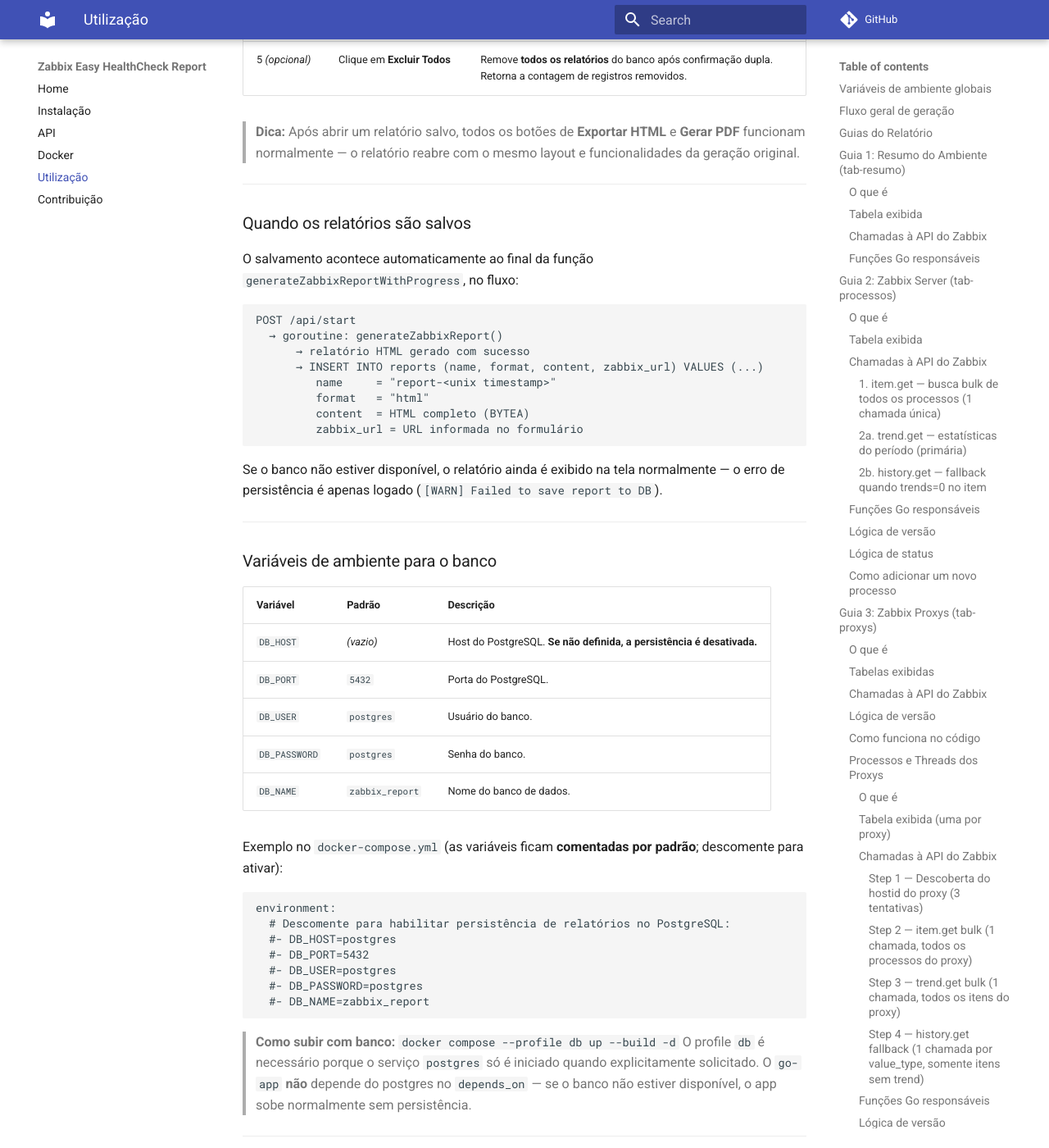
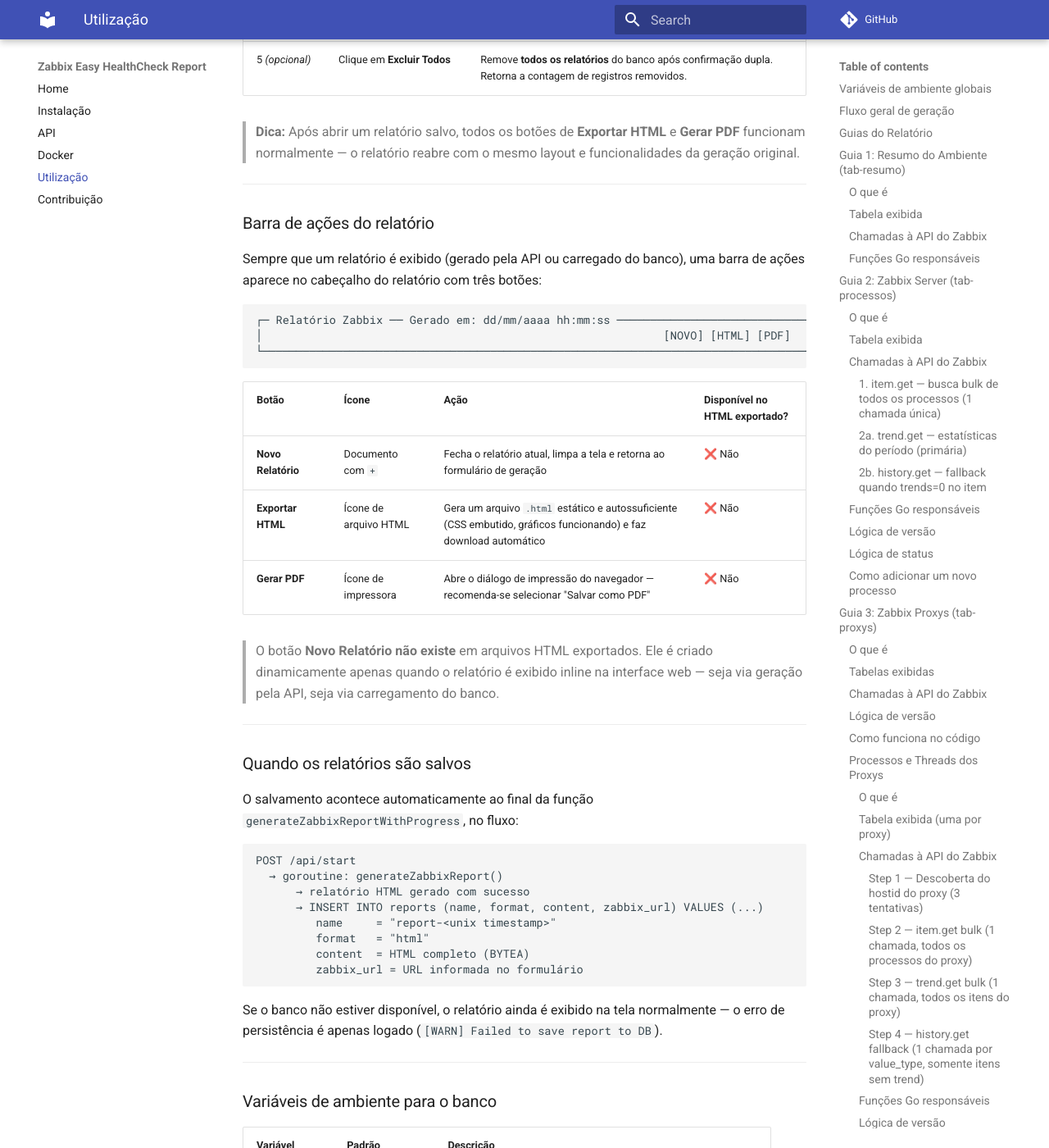
Before and after one commit to bernardolankheet/zabbix-easy, an MkDocs documentation site: the page built from docs/utilizacao.md, in a window 1280 px wide and 1400 px high, scrolled down 26189 px. Shown: the whole window at 82% size. Built offline with MkDocs 1.6.1 and Material for MkDocs 9.7.7, drawn with Linux system fonts in a browser that asks for light colours; comment, search, counter and statistics services are not loaded.

Commit message:
criado botao para gerar novo relatorio

````diff
--- a/docs/utilizacao.md
+++ b/docs/utilizacao.md
@@ -870,6 +870,26 @@
 
 ---
 
+### Barra de ações do relatório
+
+Sempre que um relatório é exibido (gerado pela API ou carregado do banco), uma barra de ações aparece no cabeçalho do relatório com três botões:
+
+```
+┌─ Relatório Zabbix ── Gerado em: dd/mm/aaaa hh:mm:ss ──────────────────────────────────┐
+│                                                            [NOVO] [HTML] [PDF]           │
+└────────────────────────────────────────────────────────────────────────────────────────┘
+```
+
+| Botão | Ícone | Ação | Disponível no HTML exportado? |
+|-------|-------|------|-------------------------------|
+| **Novo Relatório** | Documento com `+` | Fecha o relatório atual, limpa a tela e retorna ao formulário de geração | ❌ Não |
+| **Exportar HTML** | Ícone de arquivo HTML | Gera um arquivo `.html` estático e autossuficiente (CSS embutido, gráficos funcionando) e faz download automático | ❌ Não |
+| **Gerar PDF** | Ícone de impressora | Abre o diálogo de impressão do navegador — recomenda-se selecionar "Salvar como PDF" | ❌ Não |
+
+> O botão **Novo Relatório** **não existe** em arquivos HTML exportados. Ele é criado dinamicamente apenas quando o relatório é exibido inline na interface web — seja via geração pela API, seja via carregamento do banco.
+
+---
+
 ### Quando os relatórios são salvos
 
 O salvamento acontece automaticamente ao final da função `generateZabbixReportWithProgress`, no fluxo:
````
Also changed, not shown: web/static/script.js (+26 -4 lines).
